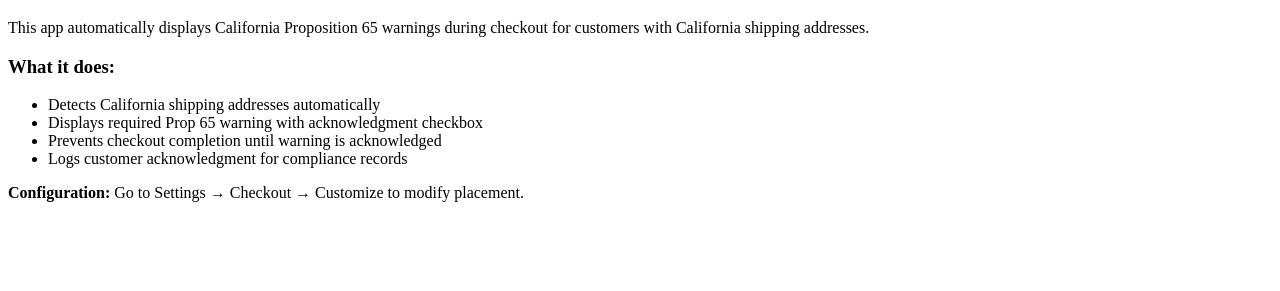
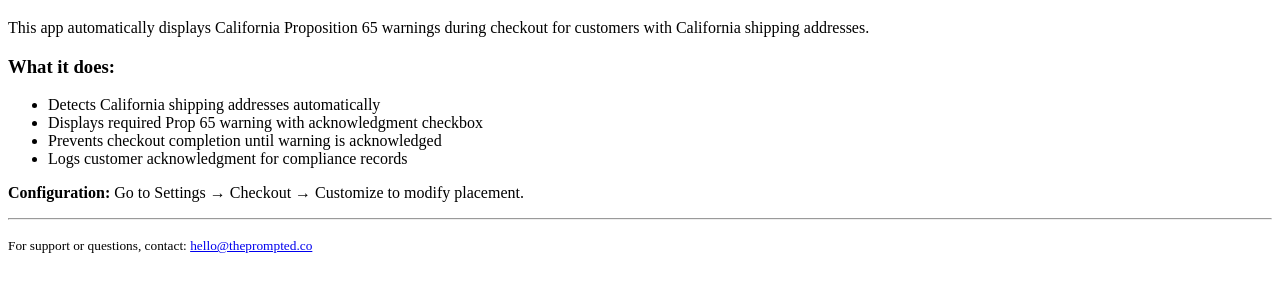
Before and after one commit to theprompted/prop65-warning-app-index-page, a plain HTML site: page index.html in a window 1280 px wide. Shown: the part 61-352 px from the top of the page. Drawn offline with Linux system fonts and the light colour scheme.

Commit message:
Update index.html

```diff
--- a/index.html
+++ b/index.html
@@ -14,5 +14,7 @@
         <li>Logs customer acknowledgment for compliance records</li>
     </ul>
     <p><strong>Configuration:</strong> Go to Settings → Checkout → Customize to modify placement.</p>
+    <hr>
+    <p><small>For support or questions, contact: <a href="mailto:hello@theprompted.co">hello@theprompted.co</a></small></p>
 </body>
 </html>
```
